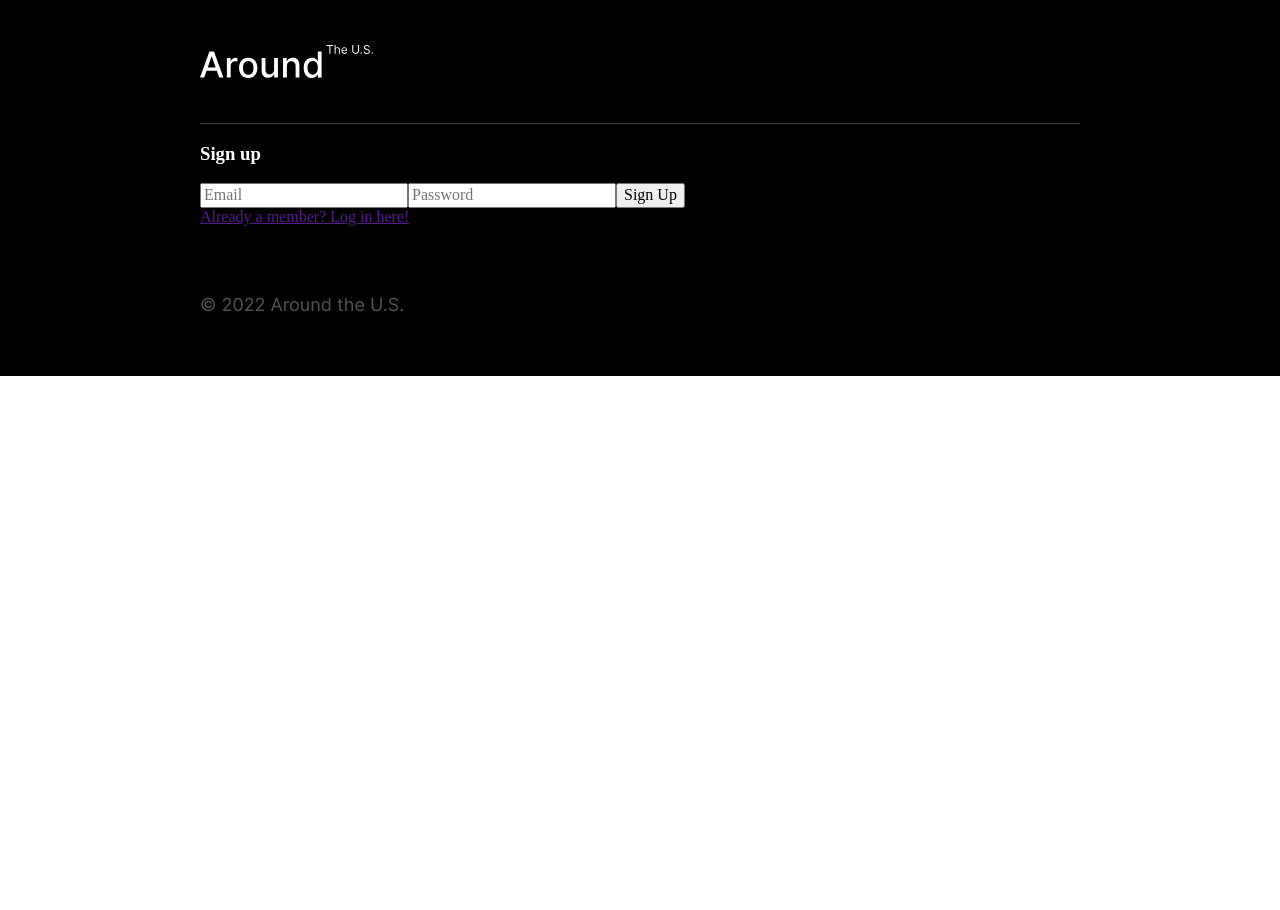
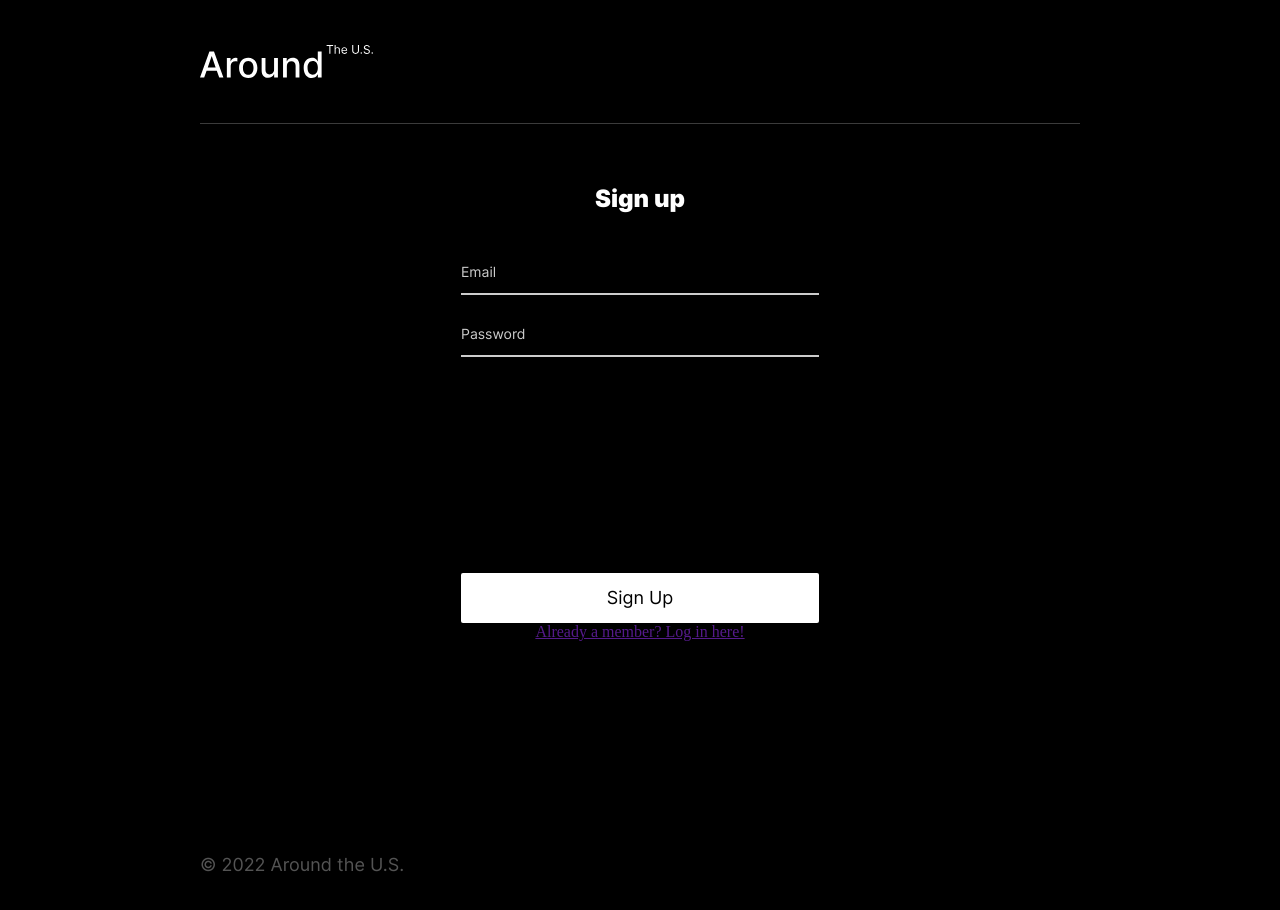
Before and after one commit to frederickjodozi/react-around-auth, a React (Create React App) app: page /signup in a window 1280 px wide. Shown: the top 910 px of the page. Before the commit the page ends 800 px from the top, so only its background shows below. Built offline with nearby package versions, Linux system fonts and the light colour scheme; no server answers.

Commit message:
add styling for register components

```diff
--- /dev/null
+++ b/src/blocks/register/__form/register__form.css
@@ -0,0 +1,19 @@
+.register__form {
+  width: 358px;
+  padding: 50px 0 0 0;
+  display: flex;
+  flex-direction: column;
+}
+
+@media (max-width: 450px) {
+  .register__form {
+    width: 300px;
+  }
+}
+
+@media (max-width: 320px) {
+  .register__form {
+    padding: 40px 0 0 0;
+    width: 260px;
+  }
+}
--- /dev/null
+++ b/src/blocks/register/__input/register__input.css
@@ -0,0 +1,21 @@
+.register__input {
+  border: 0;
+  border-bottom: 2px solid rgba(204,204,204,1);
+  outline: none;
+  color: rgba(255,255,255,1);
+  background-color: rgba(0,0,0);
+  padding: 30px 0 13px 0;
+  font-family: "Inter", sans-serif;
+  font-size: 14px;
+  font-style: normal;
+  font-weight: 400;
+  line-height: 17px;
+}
+
+.register__input:first-child {
+  padding: 0 0 13px 0;
+}
+
+.register__input::placeholder {
+  color: rgba(204,204,204, 1);
+}
--- /dev/null
+++ b/src/blocks/register/__link/register__link.css
@@ -0,0 +1,24 @@
+.register__link {
+  padding: 15px 0 26px 0;
+  color: rgba(255,255,255, 1);
+  font-family: "Inter", sans-serif;
+  font-size: 14px;
+  line-height: 17px;
+  font-style: normal;
+  font-weight: 400;
+  text-decoration: none;
+  transition: opacity 0.3s ease-in-out;
+}
+
+.register__link:hover {
+  cursor: pointer;
+  opacity: 60%;
+}
+
+@media (max-width: 320px) {
+  .register__link {
+    padding: 20px 0 0 0;
+    font-size: 12px;
+    line-height: 14.5px;
+  }
+}
--- /dev/null
+++ b/src/blocks/register/__save/register__save-button.css
@@ -0,0 +1,27 @@
+.register__save-button {
+  margin: 216px 0 0 0;
+  padding: 14px 0;
+  background-color: rgba(255,255,255,1);
+  color: rgba(0,0,0,1);
+  border: none;
+  border-radius: 2px;
+  font-family: "Inter", sans-serif;
+  font-size: 18px;
+  line-height: 22px;
+  font-style: normal;
+  font-weight: 400;
+  transition: opacity 0.3s ease-in-out;
+}
+
+.register__save-button:hover {
+  cursor: pointer;
+  opacity: 85%;
+}
+
+@media (max-width: 320px) {
+  .register__save-button {
+    margin: 173px 0 0 0;
+    font-size: 16px;
+    line-height: 19px;
+  }
+}
--- /dev/null
+++ b/src/blocks/register/__title/register__title.css
@@ -0,0 +1,17 @@
+.register__title {
+  margin: 0;
+  color: rgba(255, 255, 255, 1);
+  font-family: "Inter", sans-serif;
+  font-style: normal;
+  font-weight: 900;
+  font-size: 24px;
+  line-height: 29px;
+  text-align: center;
+}
+
+@media (max-width: 320px) {
+  .register__title {
+    font-size: 20px;
+    line-height: 24px;
+  }
+}
--- /dev/null
+++ b/src/blocks/register/register.css
@@ -0,0 +1,25 @@
+@import url(./__title/register__title.css);
+@import url(./__form/register__form.css);
+@import url(./__input/register__input.css);
+@import url(./__save/register__save-button.css);
+@import url(./__link/register__link.css);
+
+.register {
+  margin: 0;
+  padding: 60px 0 144px 0;
+  display: flex;
+  flex-direction: column;
+  align-items: center;
+}
+
+@media (max-width: 768px) {
+  .register {
+    padding: 60px 0 181px 0;
+  }
+}
+
+@media (max-width: 320px) {
+  .register {
+    padding: 40px 0 325px 0;
+  }
+}
--- a/src/index.css
+++ b/src/index.css
@@ -2,6 +2,7 @@
 @import url(./vendor/fonts/fonts.css);
 @import url(./blocks/page/page.css);
 @import url(./blocks/header/header.css);
+@import url(./blocks/register/register.css);
 @import url(./blocks/profile/profile.css);
 @import url(./blocks/places/places.css);
 @import url(./blocks/card/card.css);
```
